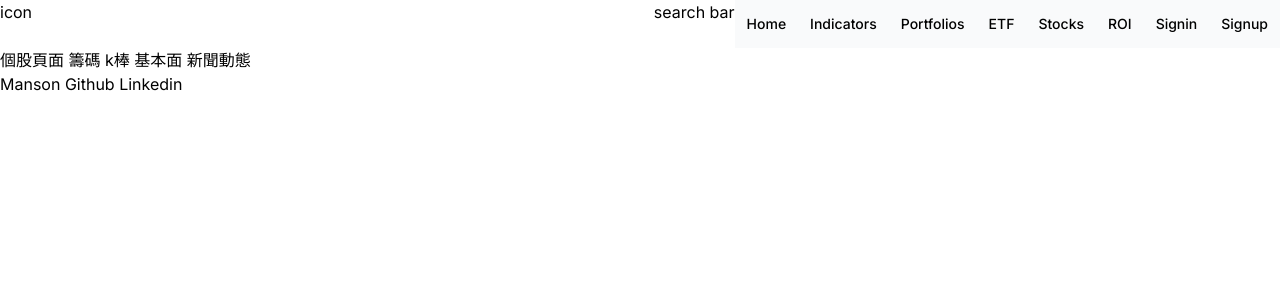
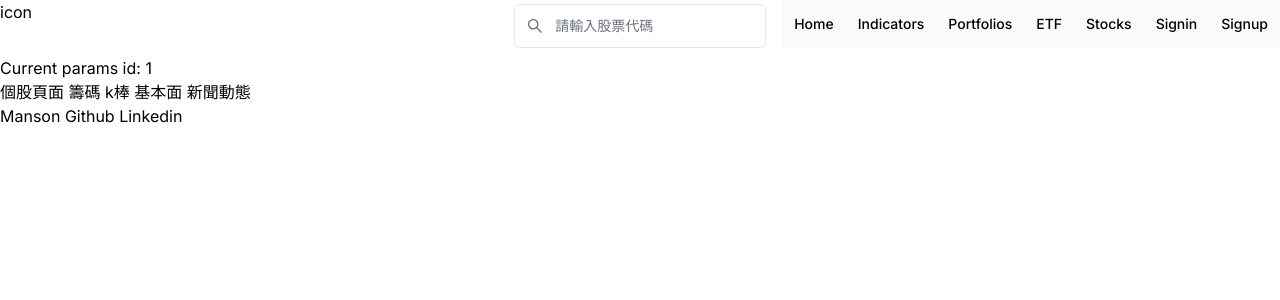
Before and after one commit to 70928manson/NextJS-stock-dashboard, a Next.js app: page /stocks/1 in a window 1280 px wide. Shown: the top 300 px of the page. Built offline with nearby package versions, Linux system fonts and the light colour scheme.

Commit message:
feat: implement Searchbar on Navbar component - 在 Searchbar 輸入股票代碼會 redirect 到該項目頁面

```diff
--- a/app/stocks/[id]/page.tsx
+++ b/app/stocks/[id]/page.tsx
@@ -1,7 +1,13 @@
+'use client';
+
+import { useParams } from 'next/navigation';
+
 export default async function Page() {
+    const params = useParams<{id: string}>();
 
     return (
         <main>
+            <p>Current params id: {params.id}</p>
             個股頁面
             籌碼
             k棒
--- a/components/Navbar.tsx
+++ b/components/Navbar.tsx
@@ -3,6 +3,7 @@
 import Link from "next/link";
 import { usePathname } from "next/navigation";
 import clsx from 'clsx';
+import Searchbar from "./Searchbar";
 
 const links = [
     { name: 'Home', href: '/', icon: "" },
@@ -10,7 +11,7 @@ const links = [
     { name: 'Portfolios', href: '/portfolios', icon: "" },
     { name: 'ETF', href: '/ETF', icon: "" },
     { name: 'Stocks', href: '/stocks', icon: "" },
-    { name: 'ROI', href: '/ROI', icon: "" },
+    // { name: 'ROI', href: '/ROI', icon: "" },
     { name: 'Signin', href: '/signin', icon: "" },
     { name: 'Signup', href: '/signup', icon: "" },
 ]
@@ -18,17 +19,13 @@ const links = [
 export default function Navbar() {
     const pathname = usePathname();
     return (
-        // <div>
-        //     Icon, 搜尋, 首頁, 指標, 追蹤列表, ETF觀測站, 個股, 報酬率, 登入/註冊
-        // </div>
-        <div className="flex max-w-[1340px] mx-auto justify-between">
+        <div className="flex max-w-[1340px] mx-auto justify-between pb-2">
             <div>
                 icon
             </div>
             <div className="flex">
-                <div>
-                    search bar
-                </div>
+                <Searchbar placeholder="請輸入股票代碼" />
+                <div className="flex">
                     <div className="flex">
                         {links.map((link) => {
                             // const LinkIcon = link.icon;
@@ -52,5 +49,6 @@ export default function Navbar() {
                     </div>
                 </div>
             </div>
+        </div>
     );
 }
--- /dev/null
+++ b/components/Searchbar.tsx
@@ -0,0 +1,44 @@
+'use client';
+
+import { AiOutlineSearch } from 'react-icons/ai';
+import { useDebouncedCallback } from 'use-debounce';
+import { useState } from 'react';
+import { useRouter } from 'next/navigation';
+
+export default function Searchbar({ placeholder }: { placeholder: string }) {
+    const [searchWord, setSearchWord] = useState("");
+
+    const router = useRouter();
+
+
+    const handleSearchInputChange = (e: React.ChangeEvent<HTMLInputElement>) => {
+        setSearchWord(e.target.value);
+    }
+
+    const handleSearchInputKeyDown = (e: React.KeyboardEvent<HTMLElement>) => {
+        if (e.key === 'Enter') {
+            handleSearch();
+        }
+    }
+
+    const handleSearch = useDebouncedCallback(() => {
+        router.push(`/stocks/${searchWord}`);
+        setSearchWord("");
+    }, 300);
+
+    return (
+        <div className="relative flex flex-1 flex-shrink-0 mr-4 mt-1">
+            <label htmlFor="search" className="sr-only">
+                Search
+            </label>
+            <input
+                className="peer block w-full rounded-md border border-gray-200 py-[9px] pl-10 text-sm outline-2 placeholder:text-gray-500"
+                placeholder={placeholder}
+                value={searchWord}
+                onChange={handleSearchInputChange}
+                onKeyDown={handleSearchInputKeyDown}
+            />
+            <AiOutlineSearch className="absolute left-3 top-1/2 h-[18px] w-[18px] -translate-y-1/2 text-gray-500 peer-focus:text-gray-900" />
+        </div>
+    );
+}
```
Lines whose indentation alone changed are shown as unchanged.
